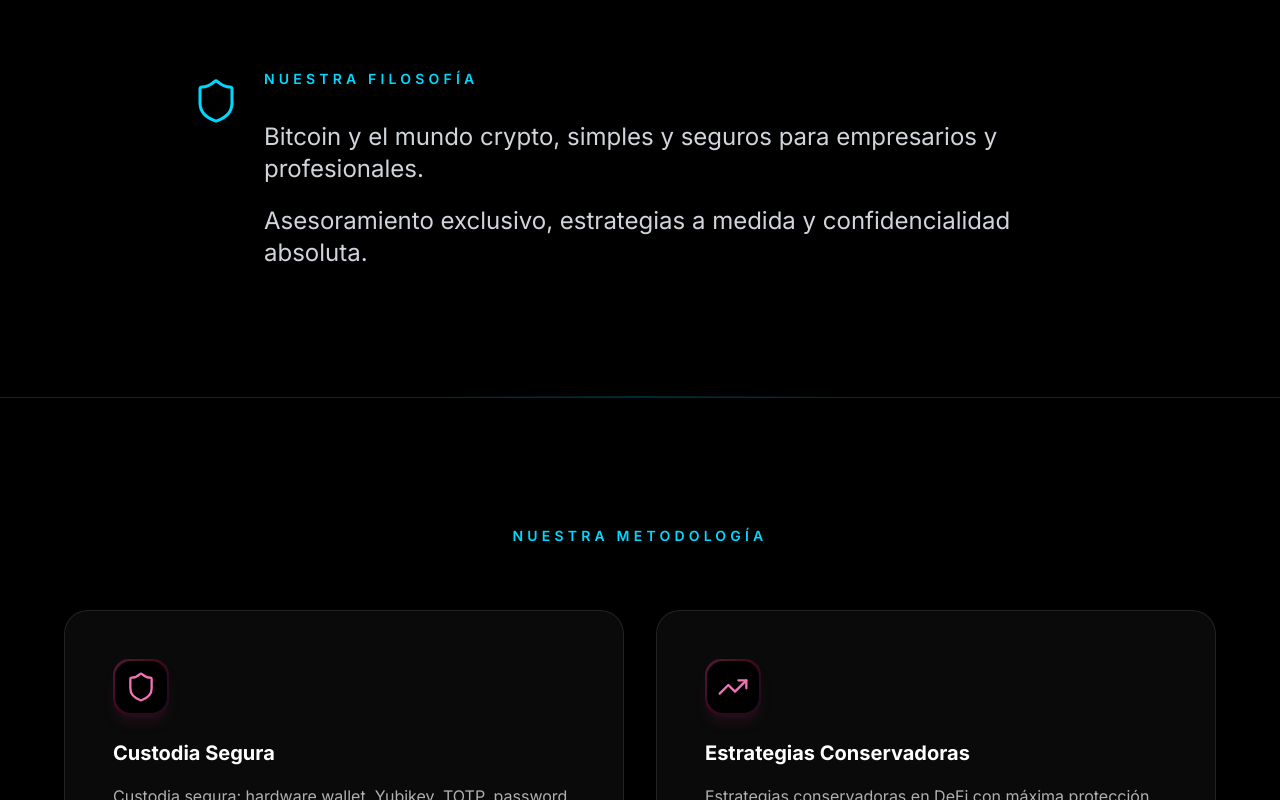
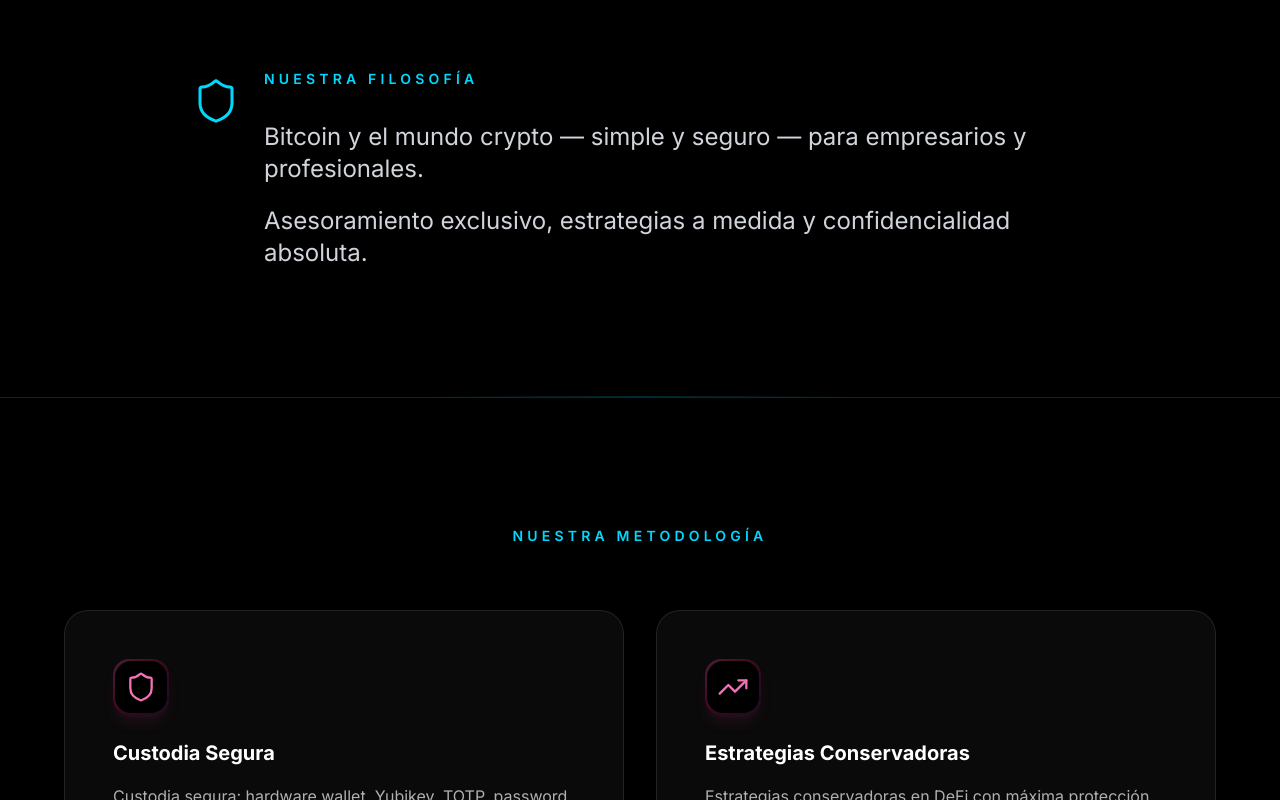
Before and after one commit to LuisDan87/cypherstone-top, a React (Vite) app: page / in a window 1280 px wide. Shown: the part 860-1660 px from the top of the page. Built offline with nearby package versions, Linux system fonts and the light colour scheme; the HTML template or start-up script is replaced by a standard one.

Commit message:
mejora filosofia

```diff
--- a/src/components/Footer.tsx
+++ b/src/components/Footer.tsx
@@ -8,14 +8,14 @@ const content = {
     terms: "Términos",
     partner: "Partner",
     email: "info@cypherstone.com.ar",
-    copyright: "© 2025 Cypherstone — Confidencialidad absoluta",
+    copyright: "© 2025 Cypherstone",
   },
   en: {
     privacy: "Privacy Policy",
     terms: "Terms",
     partner: "Partner",
     email: "info@cypherstone.com.ar",
-    copyright: "© 2025 Cypherstone — Absolute confidentiality",
+    copyright: "© 2025 Cypherstone",
   },
 };
 
--- a/src/components/PhilosophySection.tsx
+++ b/src/components/PhilosophySection.tsx
@@ -6,12 +6,12 @@ type Language = "es" | "en";
 const content = {
   es: {
     title: "Nuestra Filosofía",
-    line1: "Bitcoin y el mundo crypto, simples y seguros para empresarios y profesionales.",
+    line1: "Bitcoin y el mundo crypto — simple y seguro — para empresarios y profesionales.",
     line2: "Asesoramiento exclusivo, estrategias a medida y confidencialidad absoluta.",
   },
   en: {
     title: "Our Philosophy",
-    line1: "Bitcoin and the crypto world, simple and secure for entrepreneurs and professionals.",
+    line1: "Bitcoin and the crypto world — simple and secure — for entrepreneurs and professionals.",
     line2: "Exclusive advisory, tailor-made strategies and absolute confidentiality.",
   },
 };
```
